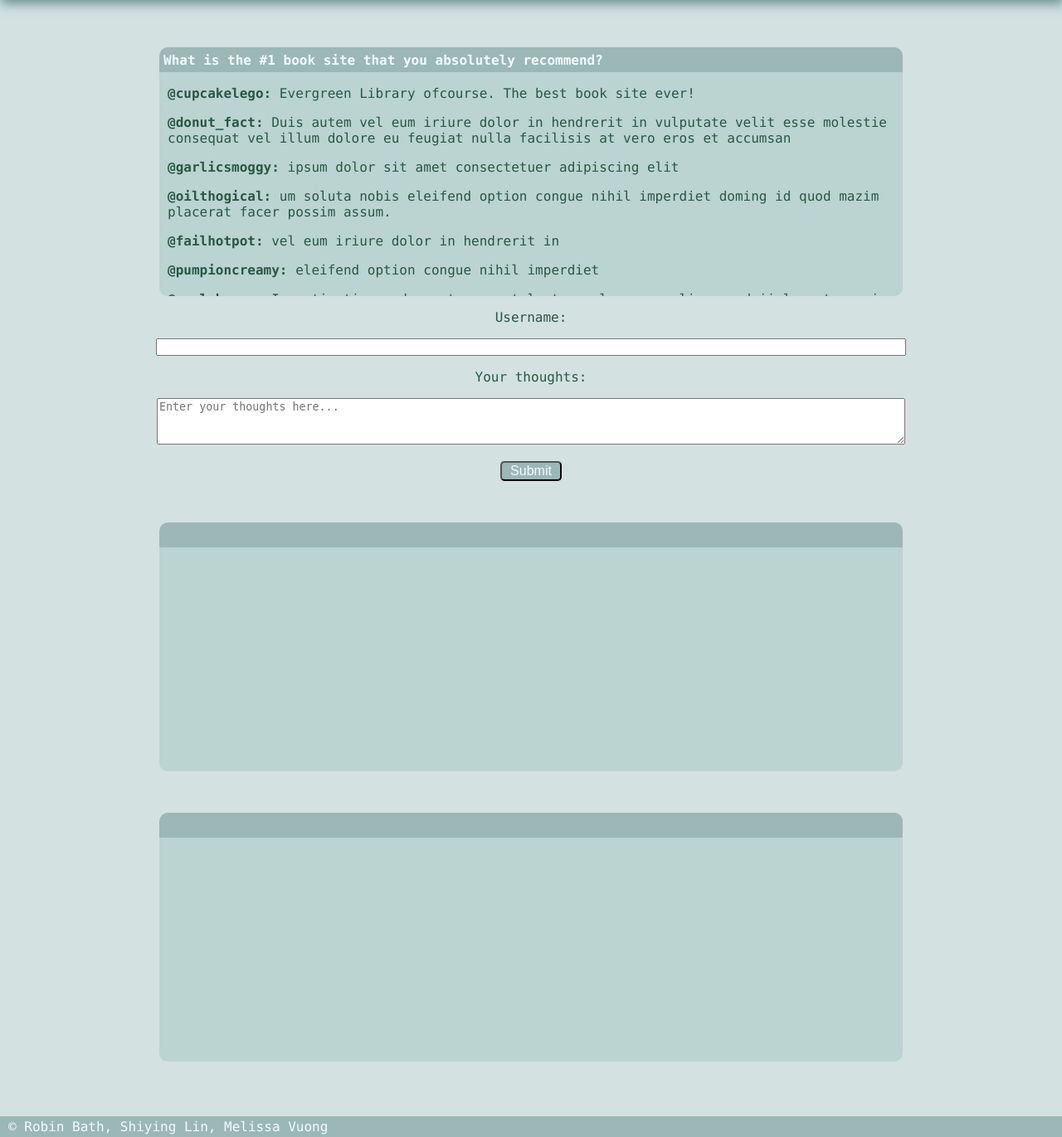
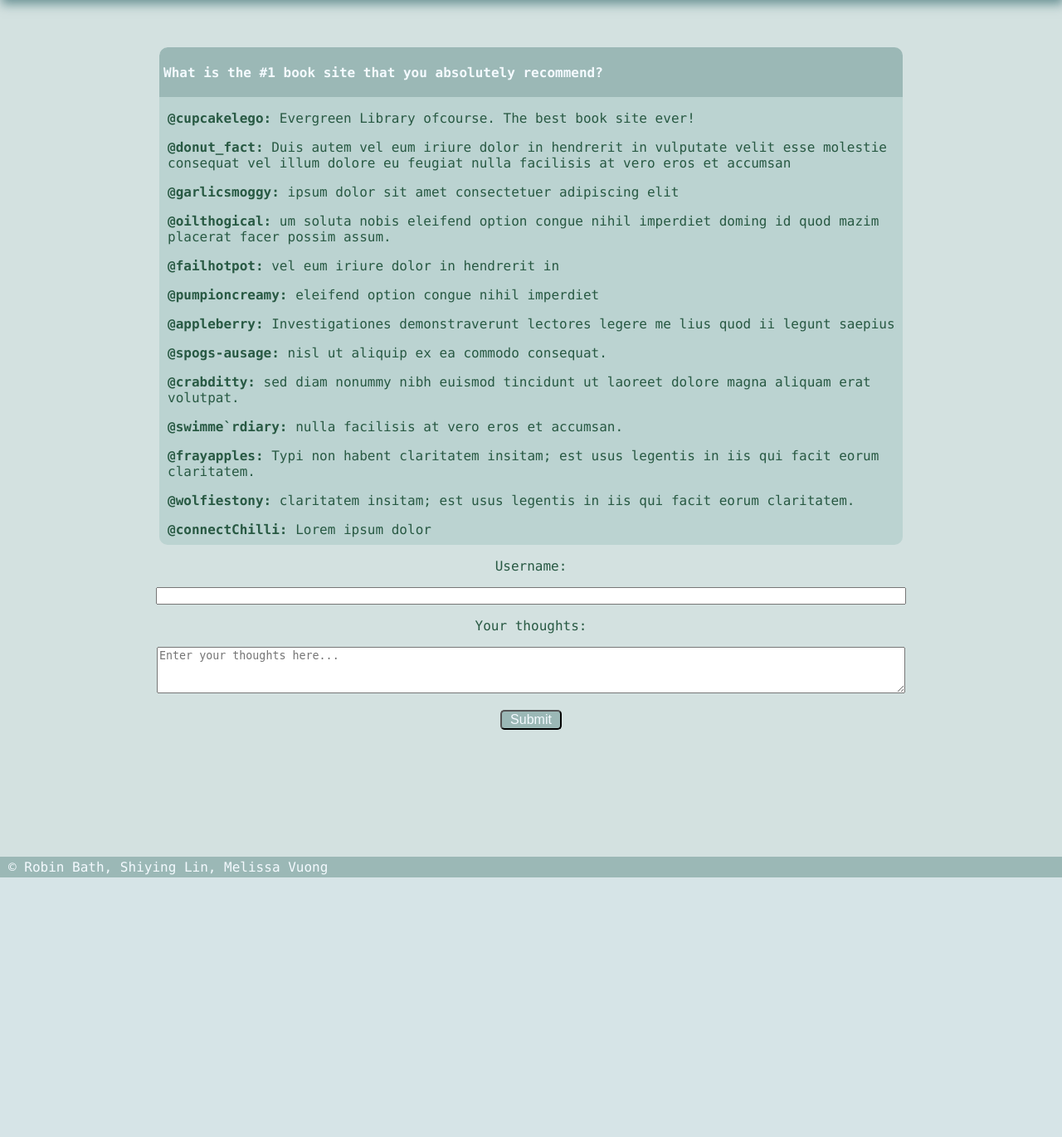
Before and after one commit to robinbath/meritproject, a Flask app: page /community in a window 1280 px wide. Shown: the part 63-1434 px from the top of the page at 83% size. After the commit the page ends 1121 px from the top, so only its background shows below. Run offline with Flask 2, Linux system fonts and the light colour scheme.

Commit message:
change the height of the section in community page

```diff
--- a/app.py
+++ b/app.py
@@ -27,6 +27,7 @@ def return_users():
 def explore():
     return render_template("explore.html")
 
+#first topic in community
 @app.route('/community')
 def community():
     with open('data/topic1.csv') as file:
@@ -60,6 +61,9 @@ def submit_comment():
                 data.writerow([username, comments])
             #return render_template("community.html", status='sent!')
             return redirect(url_for('community'))
+
+
+
 
 @app.route('/signin')
 def signin():
--- a/static/main.css
+++ b/static/main.css
@@ -199,7 +199,7 @@ nav div a{
     width: 70%;
     background-color: #bbd3d1;
     margin-top: 50px;
-    height: 300px;
+    height: 600px;
     border-radius: 10px;
     overflow: auto;
     overflow-x: hidden;
--- a/templates/community.html
+++ b/templates/community.html
@@ -5,6 +5,7 @@
 {% block body%}
 
 <div class="community">
+    <!--section 1-->
     <section>
         <h2>What is the #1 book site that you absolutely recommend?</h2>
         {% block commentlist %}
@@ -18,6 +19,8 @@
         {% endblock %}
 
     </section>
+    <!--end of section 1-->
+    <!--form for section 1-->
     {% block form %}
     {% if status %}
         <p>{{ status }}</p>
@@ -32,19 +35,11 @@
             <p>Your thoughts:</p>
             <center><textarea name="comments" placeholder="Enter your thoughts here..." style="width: 70%; height: 50px"></textarea></center>
         </p>
-        <center><input type="submit" class="btn"></center>
+        <center><input type="submit" class="btn" name="submitform1"></center>
     </form>
     {% endblock %}
 
-    <section>
-        <h2></h2>
-        <div></div>
-    </section>
 
-    <section>
-        <h2></h2>
-        <div></div>
-    </section>
 </div>
 
 
```
